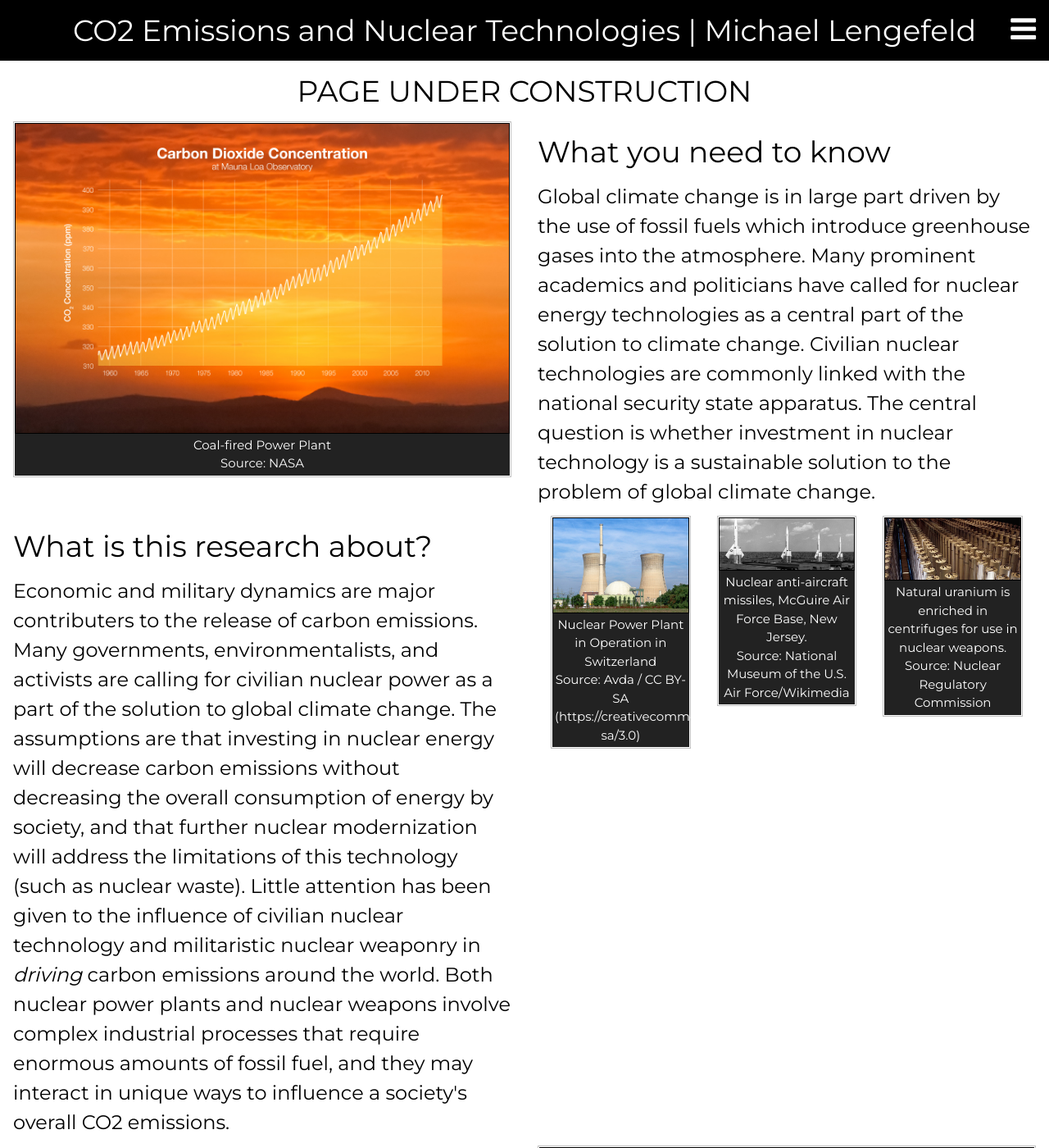
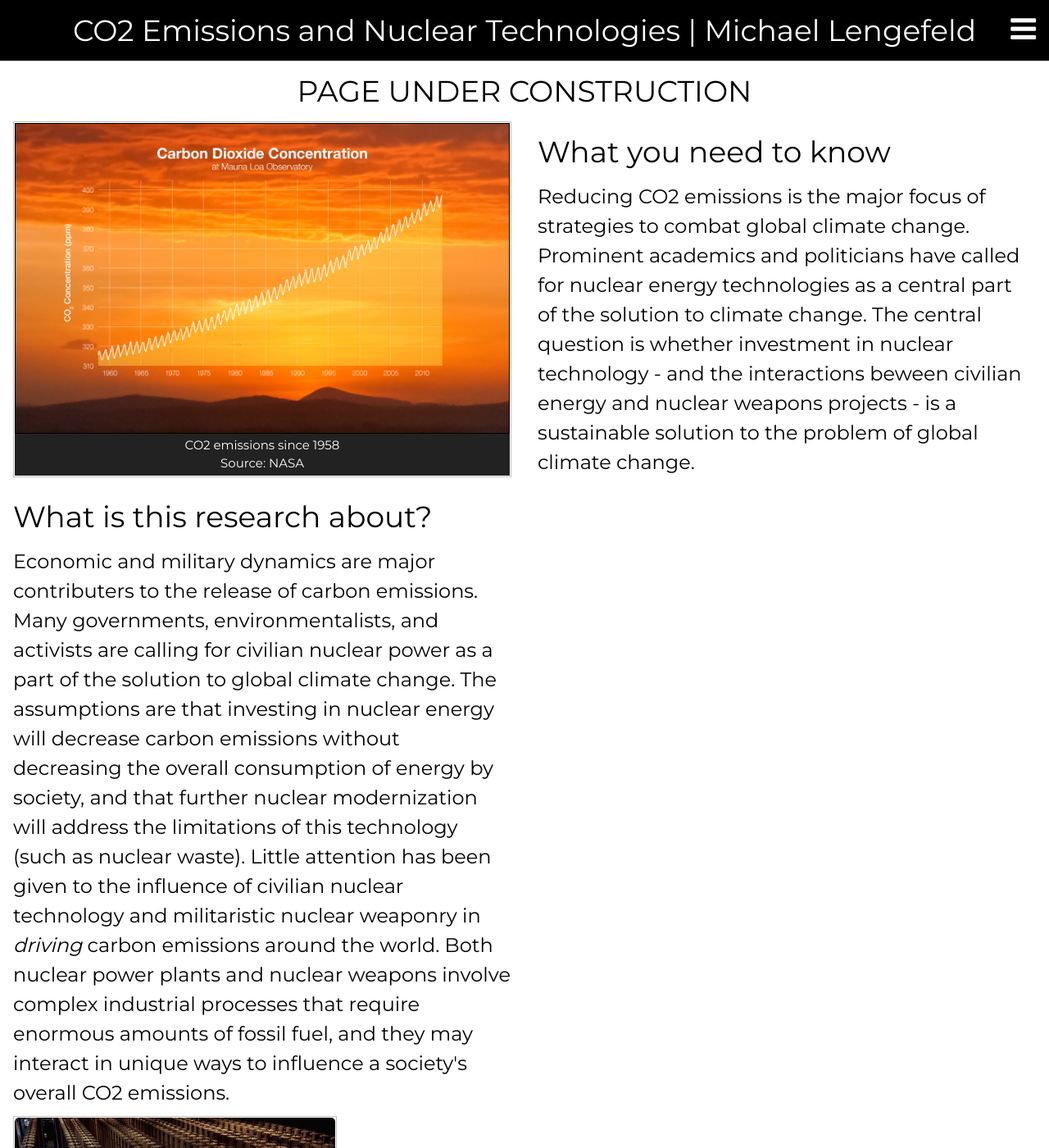
Before and after one commit to resilience1/resilience1.github.io, a Jekyll site: the page built from research/nucleartech.html, in a window 1280 px wide and 1400 px high. Shown: the whole window at 82% size. Built offline with Jekyll 4.4.1, drawn with Linux system fonts in a browser that asks for light colours; nearby versions of some CDN libraries; some of the changed text lies outside the part shown.

Commit message:
Update nucleartech.html

```diff
--- a/research/nucleartech.html
+++ b/research/nucleartech.html
@@ -158,7 +158,7 @@
 			<figure class="item">
 			<img class="displayed" src="/img/NASA_CO2.jpg" alt="CO2 emissions since 1958"
 			style="width:100%; height: 100%; border:1px solid black; align:middle">
-				<figcaption class="caption">Coal-fired Power Plant<br>
+				<figcaption class="caption">CO2 emissions since 1958<br>
 					Source: NASA
 				</figcaption>
 			</figure>
@@ -166,11 +166,11 @@
 
 		<div class="w3-half w3-container">
 		<h1>What you need to know<h1>
-			<h2> Global climate change is in large part driven by the use of fossil fuels which introduce greenhouse
-				gases into the atmosphere. Many prominent academics and politicians have called for nuclear energy
-				technologies as a central part of the solution to climate change. Civilian nuclear technologies
-				are commonly linked with the national security state apparatus. The central question is whether
-				investment in nuclear technology is a sustainable solution to the problem of global climate change.
+			<h2> Reducing CO2 emissions is the major focus of strategies to combat global climate change.
+				Prominent academics and politicians have called for nuclear energy
+				technologies as a central part of the solution to climate change. The central question is whether
+				investment in nuclear technology - and the interactions beween civilian energy and nuclear weapons projects
+				- is a sustainable solution to the problem of global climate change.
 			</h2>
 		</div>
 	</div>
@@ -188,36 +188,31 @@
 				ways to influence a society's overall CO2 emissions.
 			</h2>
 		</div>
-		<div class="w3-half w3-container">
-			<div class="w3-third w3-container">
+
+	<div class="w3-row">
+		<div class="w3-third w3-container">
+			<figure class="item">
+				<img class="displayed" id="myImg" src="/img/centrifuge.jpg" alt="Centrifuge" style="width:100%;height:100%">
+				<figcaption class="caption">Centrifuges<br>
+					Source: Nuclear Regulatory Commission
+				</figcaption>
+			</figure><br>
 			<figure class="item">
 			<img class="displayed" src="/img/reactor.jpg" alt="Nuclear Power Plant in Operation in Switzerland"
 			style="width:100%; height: 100%; border:1px solid black; align:middle">
 				<figcaption class="caption">Nuclear Power Plant in Operation in Switzerland<br>
 					Source: Avda / CC BY-SA (https://creativecommons.org/licenses/by-sa/3.0)
 				</figcaption>
-			</figure>
-			</div>
-
-			<div class="w3-third w3-container">
+			</figure><br>
 			<figure class="item">
 			<img class="displayed" src="/img/antiairnuke.jpg" alt="Anti-aircraft nuclear weapons" style="width:100%; height: 100%; border:1px solid black; align:middle">
 				<figcaption class="caption">Nuclear anti-aircraft missiles, McGuire Air Force Base, New Jersey. <br>
 					Source: National Museum of the U.S. Air Force/Wikimedia
 				</figcaption>
 			</figure>
-			</div>
+		</div>
+	</div>
 
-			<div class="w3-third w3-container">
-			<figure class="item">
-			<img class="displayed" src="/img/centrifuge.jpg" alt="Centrifuges" style="width:100%; height: 100%; border:1px solid black; align:middle">
-				<figcaption class="caption">Natural uranium is enriched in centrifuges for use in nuclear weapons.<br>
-					Source: Nuclear Regulatory Commission
-				</figcaption>
-			</figure>
-			</div>
-
-	</div>
 <div class="w3-row">
 		<div class="w3-half w3-container">
 		<h1>What did the researchers do?<h1>
@@ -225,6 +220,7 @@
 			</h2>
 		</div>
 		<div class="w3-half w3-container">
+			<br>
 			<figure class="item">
 			<img class="displayed" src="/img/reactor.jpg" alt="Human Rights Cost During Plan Colombia.
 			Source: The Latin America Working Group 2015" style="width:100%; height: 100%; border:1px solid black; align:middle">
@@ -252,6 +248,7 @@
 			</h2>
 		</div>
 		<div class="w3-half w3-container">
+			<br>
 			<figure class="item">
 			<img class="displayed" src="/img/coalplant.jpg" alt="Coal-fired power plant"
 			style="width:100%; height: 100%; border:1px solid black; align:middle">
@@ -262,7 +259,8 @@
 		</div>
 	</div>
 
-	<div><h2>Lengefeld, Michael, and Chad L. Smith. 2013. "Nuclear Shadows: Weighing the Environmental Effects of Militarism,
+	<div class="w3-container">
+		<h2>Lengefeld, Michael, and Chad L. Smith. 2013. "Nuclear Shadows: Weighing the Environmental Effects of Militarism,
 		Capitalism, and Modernization in a Global Context, 2001-2007." <i>Human Ecology Review</i> 20(1):11-25.</h2>
 			</div>
 				<!-- END PAGE CONTENT -->
```
